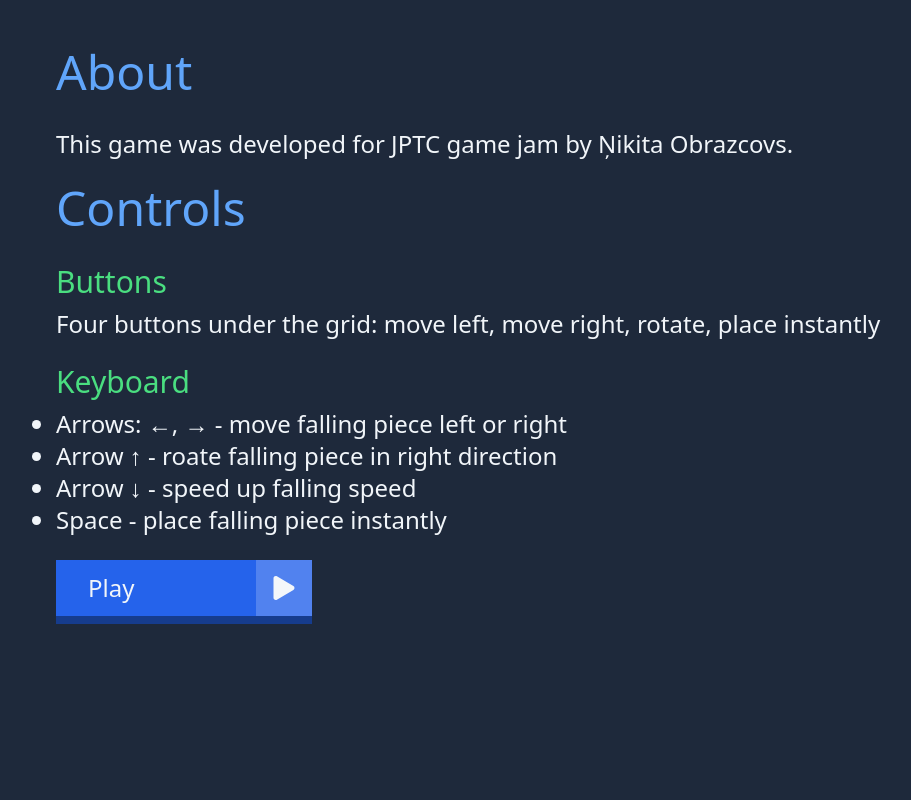
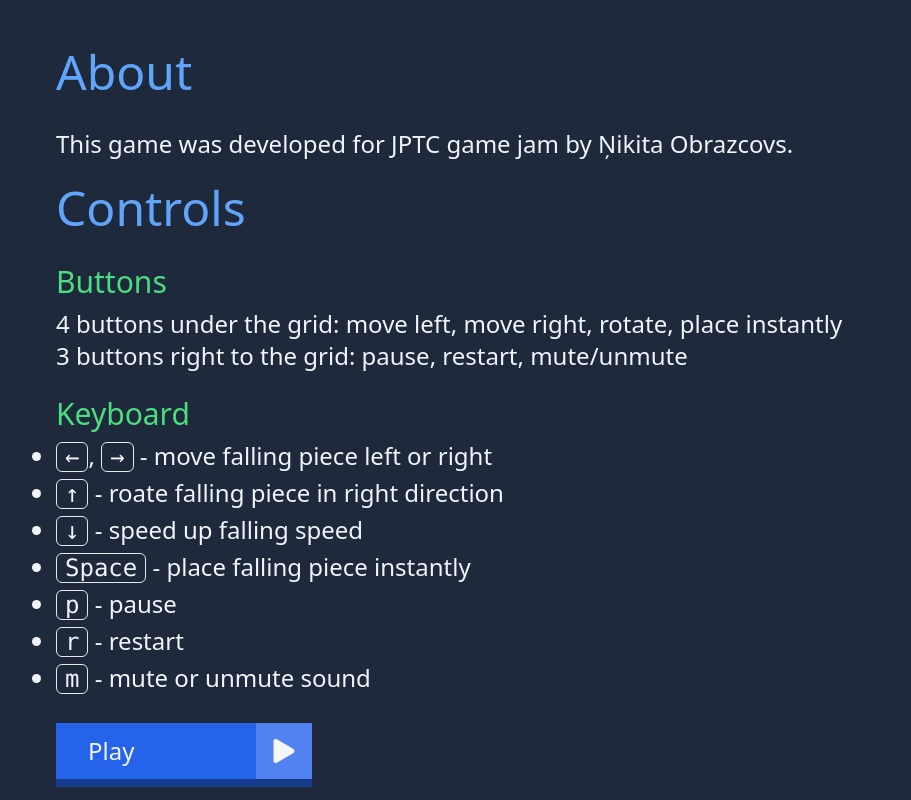
Before and after one commit to do0dleman/react-tetris, a React (Vite) app: page /about in a window 1280 px wide. Shown: the whole page, without its empty margins (104-1015 px from the left). Built offline with nearby package versions, Linux system fonts and the light colour scheme; the HTML template or start-up script is replaced by a standard one.

Commit message:
added keyboard shortcuts for settings button

```diff
--- a/src/pages/About.tsx
+++ b/src/pages/About.tsx
@@ -8,14 +8,18 @@ function About() {
 
             <h1 className="text-5xl mb-8 text-blue-400">Controls</h1>
             <h2 className="text-3xl mb-2 text-green-400">Buttons</h2>
-            <p className="mb-6">Four buttons under the grid: move left, move right, rotate, place instantly</p>
+            <p className="">4 buttons under the grid: move left, move right, rotate, place instantly</p>
+            <p className="mb-6">3 buttons right to the grid: pause, restart, mute/unmute</p>
 
             <h2 className="text-3xl mb-2 text-green-400">Keyboard</h2>
-            <ul className="list-disc mb-6">
-                <li>Arrows: ←, → - move falling piece left or right</li>
-                <li>Arrow ↑ - roate falling piece in right direction</li>
-                <li>Arrow ↓ - speed up falling speed</li>
-                <li>Space - place falling piece instantly</li>
+            <ul className="list-disc mb-6 [&>li]:mb-1">
+                <li><Key>←</Key>, <Key>→</Key> - move falling piece left or right</li>
+                <li><Key>↑</Key> - roate falling piece in right direction</li>
+                <li><Key>↓</Key> - speed up falling speed</li>
+                <li><Key>Space</Key> - place falling piece instantly</li>
+                <li><Key>p</Key> - pause</li>
+                <li><Key>r</Key> - restart</li>
+                <li><Key>m</Key> - mute or unmute sound</li>
             </ul>
             <MainButton to="/game" className="mb-30">
                 Play
@@ -24,4 +28,8 @@ function About() {
         </div>
     )
 }
+
+const Key = ({ children }: { children: React.ReactNode }) => {
+    return <kbd className="border px-2  rounded-md">{children}</kbd>
+}
 export default About
--- a/src/pages/tetris/components/Controls.tsx
+++ b/src/pages/tetris/components/Controls.tsx
@@ -10,30 +10,35 @@ function Controls({ dispatchBoardAction }: { dispatchBoardAction: React.Dispatch
     const roateBtnRef = createRef<HTMLButtonElement>()
     const downBtnRef = createRef<HTMLButtonElement>()
 
+    const HandleLeftBtnClick = () => {
+        dispatchBoardAction("moveLeft")
+        leftBtnRef.current!.blur()
+    }
+    const HandleRightBtnClick = () => {
+        dispatchBoardAction("moveRight")
+        rightBtnRef.current!.blur()
+    }
+    const HandleRotateBtnClick = () => {
+        dispatchBoardAction("roateRight")
+        roateBtnRef.current!.blur()
+    }
+    const HandlePlaceBtnClick = () => {
+        dispatchBoardAction("placeInstantly")
+        downBtnRef.current!.blur()
+    }
+
     return (
         <div className="flex text-7xl md:text-8xl gap-4 mt-4 justify-center">
-            <button ref={leftBtnRef} onClick={() => {
-                dispatchBoardAction("moveLeft")
-                leftBtnRef.current!.blur()
-            }}>
+            <button ref={leftBtnRef} onClick={HandleLeftBtnClick}>
                 <FaArrowLeft />
             </button>
-            <button onClick={() => {
-                dispatchBoardAction("moveRight")
-                rightBtnRef.current!.blur()
-            }}>
+            <button onClick={HandleRightBtnClick}>
                 <FaArrowRight />
             </button>
-            <button onClick={() => {
-                dispatchBoardAction("roateRight")
-                roateBtnRef.current!.blur()
-            }}>
+            <button onClick={HandleRotateBtnClick}>
                 <IoReloadCircle />
             </button>
-            <button onClick={() => {
-                dispatchBoardAction("placeInstantly")
-                downBtnRef.current!.blur()
-            }}>
+            <button onClick={HandlePlaceBtnClick}>
                 <FaArrowDown />
             </button>
         </div >
--- a/src/pages/tetris/components/SettingsButtons.tsx
+++ b/src/pages/tetris/components/SettingsButtons.tsx
@@ -1,7 +1,7 @@
 import { FaArrowRotateLeft, FaPause, FaPlay } from "react-icons/fa6"
 import BoardState, { BoardActions } from "../../../models/BoardState"
 import { VscMute, VscUnmute } from "react-icons/vsc"
-import { createRef } from "react"
+import { createRef, useEffect } from "react"
 
 type SettingsButtonsProps = {
     dispatchBoardAction: React.Dispatch<BoardActions>
@@ -12,6 +12,22 @@ function SettingsButtons({ dispatchBoardAction, boardState }: SettingsButtonsPro
     const StartBtnRef = createRef<HTMLButtonElement>()
     const RestartBtnRef = createRef<HTMLButtonElement>()
     const SoundBtnRef = createRef<HTMLButtonElement>()
+
+    useEffect(() => {
+        const HandleKeyDown = (e: KeyboardEvent) => {
+            if (e.key.toLowerCase() === "p") {
+                HandleStartButton()
+            }
+            if (e.key.toLowerCase() === "r") {
+                HandleRestartButton()
+            }
+            if (e.key.toLowerCase() === "m") {
+                HandleSoundButton()
+            }
+        }
+        window.addEventListener("keydown", HandleKeyDown)
+        return () => window.removeEventListener("keydown", HandleKeyDown)
+    }, [])
 
     function HandleStartButton() {
         dispatchBoardAction("toggleIsStart");
```
